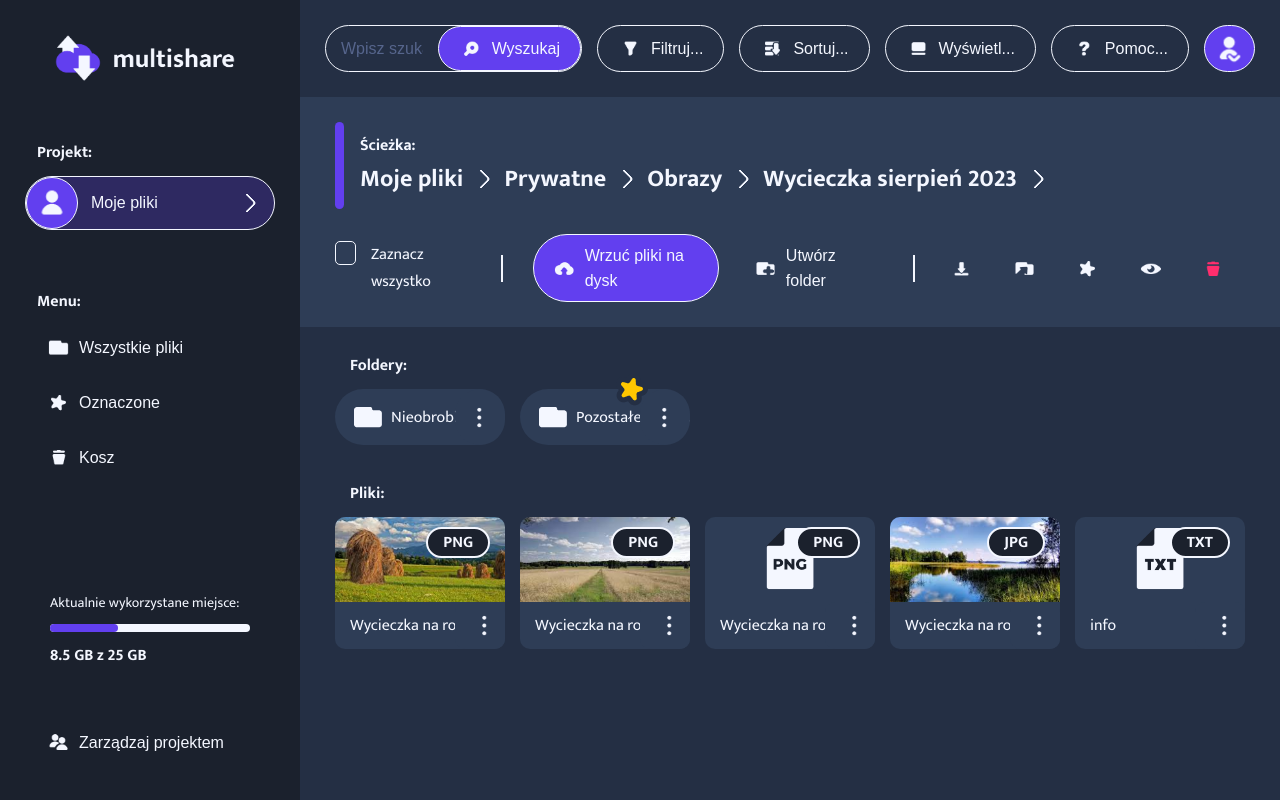
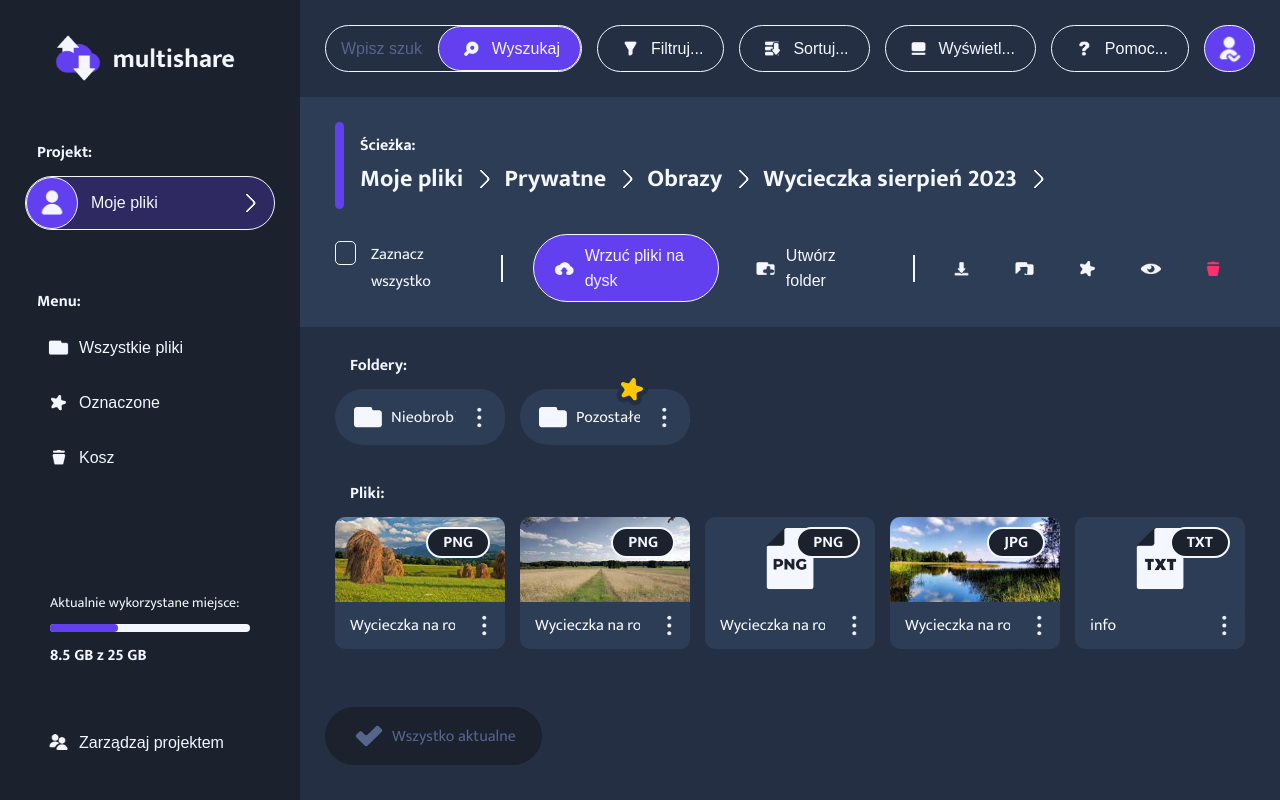
Before and after one commit to BarteXikora/file-explorer-app, a React (Create React App) app: page / in a window 1280 px wide. Built offline with nearby package versions, Linux system fonts and the light colour scheme.

Commit message:
Created process pill component.

```diff
--- a/src/App.tsx
+++ b/src/App.tsx
@@ -6,6 +6,7 @@ import MainBody from './components/layout/mainBody/MainBody'
 import TopBar from './components/layout/topBar/TopBar'
 import Header from './components/layout/header/Header'
 import ContentSection from './components/layout/contentSection/ContentSection'
+import ProcessPill from './components/elements/processPill/ProcessPill'
 
 const App = () => {
   return (
@@ -18,6 +19,8 @@ const App = () => {
         <Header />
 
         <ContentSection />
+
+        <ProcessPill />
       </MainBody>
     </AppTheme>
   )
--- /dev/null
+++ b/src/components/elements/processPill/ProcessPill.styles.tsx
@@ -0,0 +1,22 @@
+import styled from 'styled-components'
+
+const StyledProcessPill = styled.div`
+    position: fixed;
+    bottom: ${(props) => props.theme.margins.YBig};
+    left: calc(${(props) => props.theme.margins.XBig} + 300px);
+    padding: ${(props) => props.theme.margins.YSmall} ${(props) => props.theme.margins.XBig};
+    background-color: ${(props) => props.theme.colors.black};
+    border-radius: 1000px;
+    color: ${(props) => props.theme.colors.grayLighter};
+    display: flex;
+    align-items: center;
+    gap: ${(props) => props.theme.margins.XSmall};
+    cursor: pointer;
+    transition: ${(props) => props.theme.transition};
+    border: 1px solid ${(props) => props.theme.colors.black};
+
+    &:hover {
+        border-color: ${(props) => props.theme.colors.white};
+    }
+`
+export default StyledProcessPill
--- /dev/null
+++ b/src/components/elements/processPill/ProcessPill.tsx
@@ -0,0 +1,12 @@
+import StyledProcessPill from './ProcessPill.styles'
+import iconDone from '../../../assets/icons/icon-process-done.png'
+
+const ProcessPill = () => {
+    return <StyledProcessPill>
+        <img src={iconDone} alt="Aktualne" />
+
+        <span>Wszystko aktualne</span>
+    </StyledProcessPill>
+}
+
+export default ProcessPill
```
Also changed, not shown: src/assets/icons/icon-process-done.png (added).
